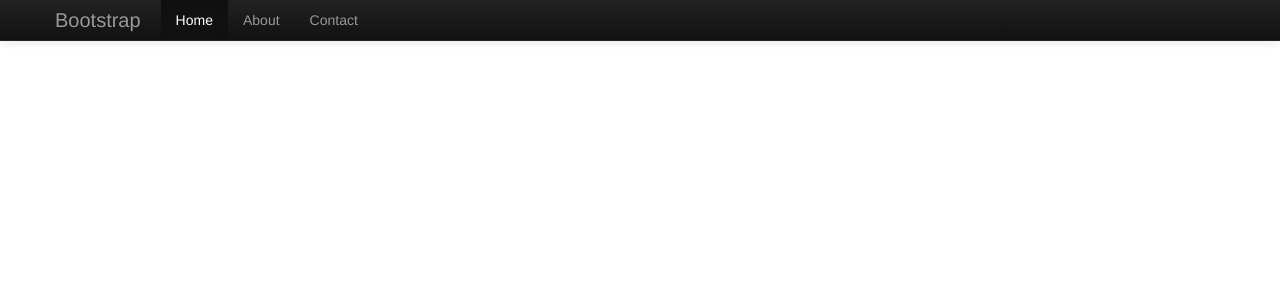
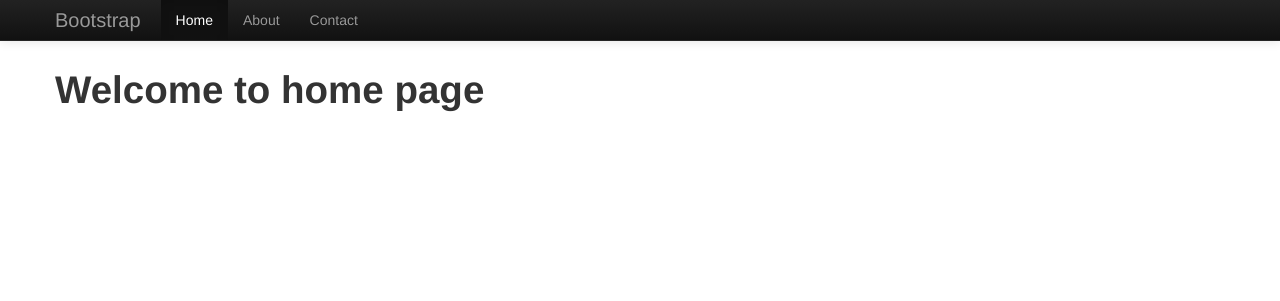
Before and after one commit to thuanxt/GaoGao, a Django app: page /home/ in a window 1280 px wide. Shown: the top 301 px of the page. Run offline with Django 3.2, Linux system fonts and the light colour scheme.

Commit message:
add the home.html content

```diff
--- a/GaoGao/templates/base.html
+++ b/GaoGao/templates/base.html
@@ -12,7 +12,7 @@
     <link href="{% static "css/bootstrap.css" %}" rel="stylesheet">
     <style>
       body {
-        padding-top: 60px; /* 60px to make the container go all the way to the bottom of the topbar */
+        padding-top: 60px;  /*60px to make the container go all the way to the bottom of the topbar*/
       }
     </style>
     <link href="{% static "css/bootstrap-responsive.css" %}" rel="stylesheet">
--- a/GaoGao/templates/home.html
+++ b/GaoGao/templates/home.html
@@ -1 +1,6 @@
 {% extends "base.html" %}
+
+{% block content %}
+<h1>Welcome to home page</h1>
+
+{% endblock %}
```
